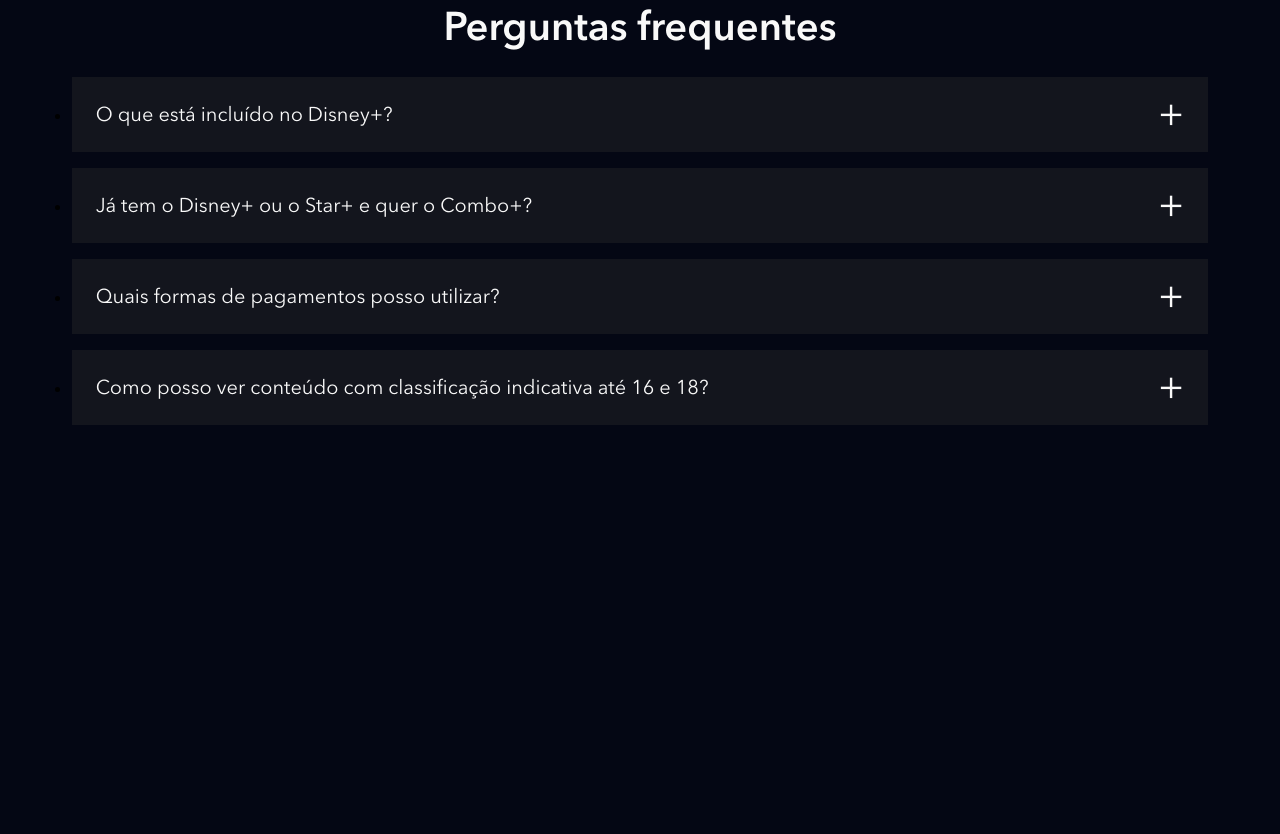
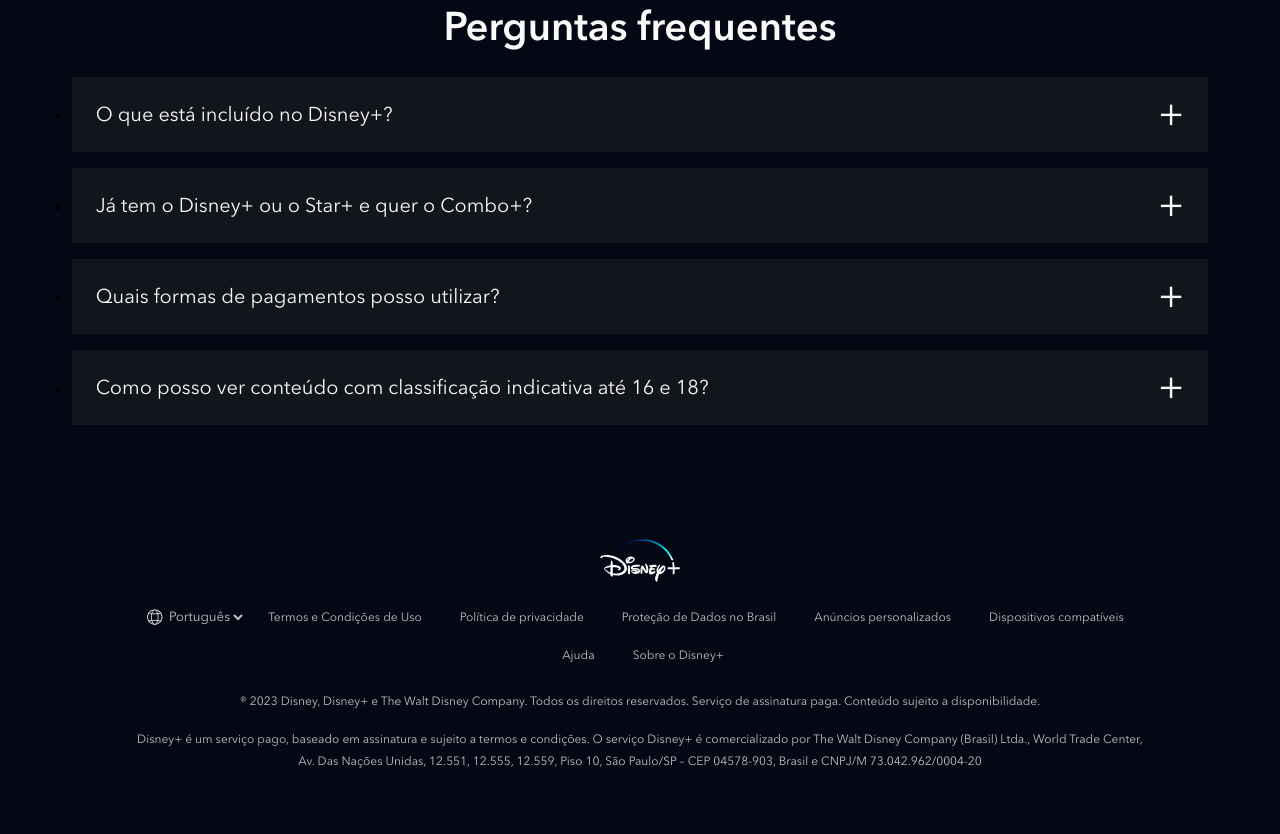
Before and after one commit to nicaciobasilio/clone_disneyplus, a website: page index.html in a window 1280 px wide. Shown: the part 4435-5269 px from the top of the page. Before the commit the page ends 4948 px from the top, so only its background shows below. Drawn offline with nearby package versions, Linux system fonts and the light colour scheme; files that its build step writes are made by us from their sources; files whose address does not match are found by name.

Commit message:
adicionando rodapé

```diff
--- a/index.html
+++ b/index.html
@@ -305,6 +305,49 @@
             </li>
         </ul>
     </section>
+    <footer class="footer">
+        <div class="footer__container">
+            <img class="footer__logo" src="./dist/images/disneyplus.svg" alt="Disney Plus">
+            <ul class="footer__links">
+                <li class="footer__links__item">
+                    <div class="languege-selector">
+                        <img src="./dist/images/icones/globe.svg" alt="Globo">
+                        <select>
+                            <option>English</option>
+                            <option selected>Português</option>
+                        </select>
+                    </div>
+                </li>
+                <li class="footer__links__item">
+                    <a href="#" class="text--small">Termos e Condições de Uso</a>
+                </li>
+                <li class="footer__links__item">
+                    <a href="#" class="text--small">Política de privacidade</a>
+                </li>
+                <li class="footer__links__item">
+                    <a href="#" class="text--small">Proteção de Dados no Brasil</a>
+                </li>
+                <li class="footer__links__item">
+                    <a href="#" class="text--small">Anúncios personalizados</a>
+                </li>
+                <li class="footer__links__item">
+                    <a href="#" class="text--small">Dispositivos compatíveis</a>
+                </li>
+                <li class="footer__links__item">
+                    <a href="#" class="text--small">Ajuda</a>
+                </li>
+                <li class="footer__links__item">
+                    <a href="#" class="text--small">Sobre o Disney+</a>
+                </li>
+            </ul>
+            <p class="text--small">
+                ® 2023 Disney, Disney+ e The Walt Disney Company. Todos os direitos reservados. Serviço de assinatura paga. Conteúdo sujeito a disponibilidade.
+            </p>
+            <p class="text--small">
+                Disney+ é um serviço pago, baseado em assinatura e sujeito a termos e condições. O serviço Disney+ é comercializado por The Walt Disney Company (Brasil) Ltda., World Trade Center, Av. Das Nações Unidas, 12.551, 12.555, 12.559, Piso 10, São Paulo/SP – CEP 04578-903, Brasil e CNPJ/M 73.042.962/0004-20
+            </p>
+        </div>
+    </footer>
 
     <script src="./src/main.js"></script>
 </body>
--- /dev/null
+++ b/src/styles/_footer.scss
@@ -0,0 +1,74 @@
+@use './variaveis';
+
+.footer {
+    padding: 26px 8px;
+
+    &__container {
+        max-width: 1024px;
+        width: 100%;
+        margin: 0 auto;
+        text-align: center;
+        padding-bottom: 20px;
+    }
+
+    &__logo {
+        width: 80px;
+        margin: 0 auto 10px;
+    }
+
+    &__links {
+        margin-bottom: 16px;
+        display: flex;
+        align-items: center;
+        flex-wrap: wrap;
+        justify-content: center;
+
+        &__item {
+            display: inline-block;
+            padding-left: 6px;
+
+            a {
+                text-decoration: none;
+                padding: 8px 16px;
+                display: block;
+
+                &:hover {
+                    color: variaveis.$corTextoSecundaria;
+                }
+            }
+        }
+    }
+
+    p {
+        margin-bottom: 16px;
+    }
+}
+
+.languege-selector {
+    display: flex;
+    align-items: center;
+
+    img {
+        height: 18px;
+        width: 18px;
+
+    }
+
+    select {
+        background-color: transparent;
+        border: none;
+        color: variaveis.$corTextoPrincipal;
+        height: 38px;
+
+        &:hover {
+            color: variaveis.$corTextoSecundaria;
+            text-decoration: underline;
+        }
+
+        option {
+            color: variaveis.$corDeFundo;
+            text-align: right;
+        }
+
+    }
+}
--- a/src/styles/main.scss
+++ b/src/styles/main.scss
@@ -4,6 +4,7 @@
 @use './plans';
 @use './available-devices';
 @use './faq';
+@use './footer';
 
 @font-face {
     font-family: Avenir;
```
